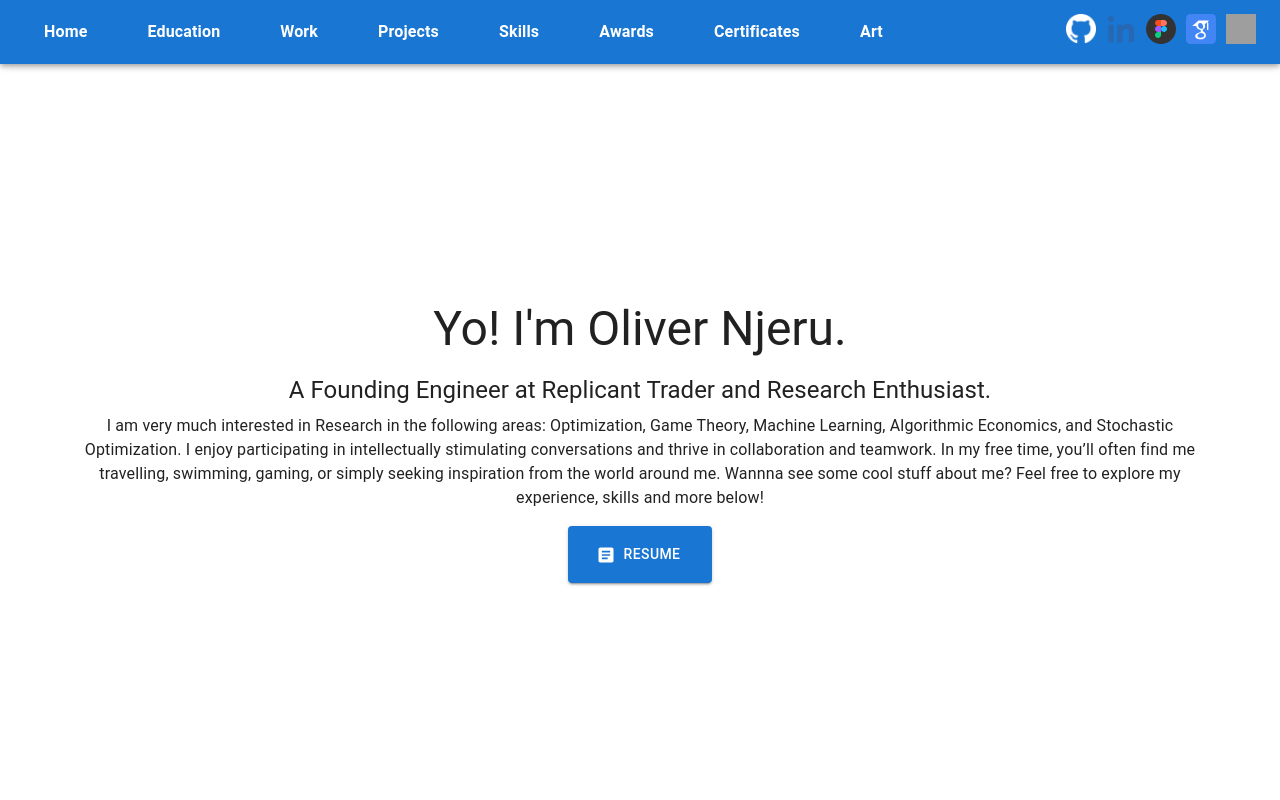
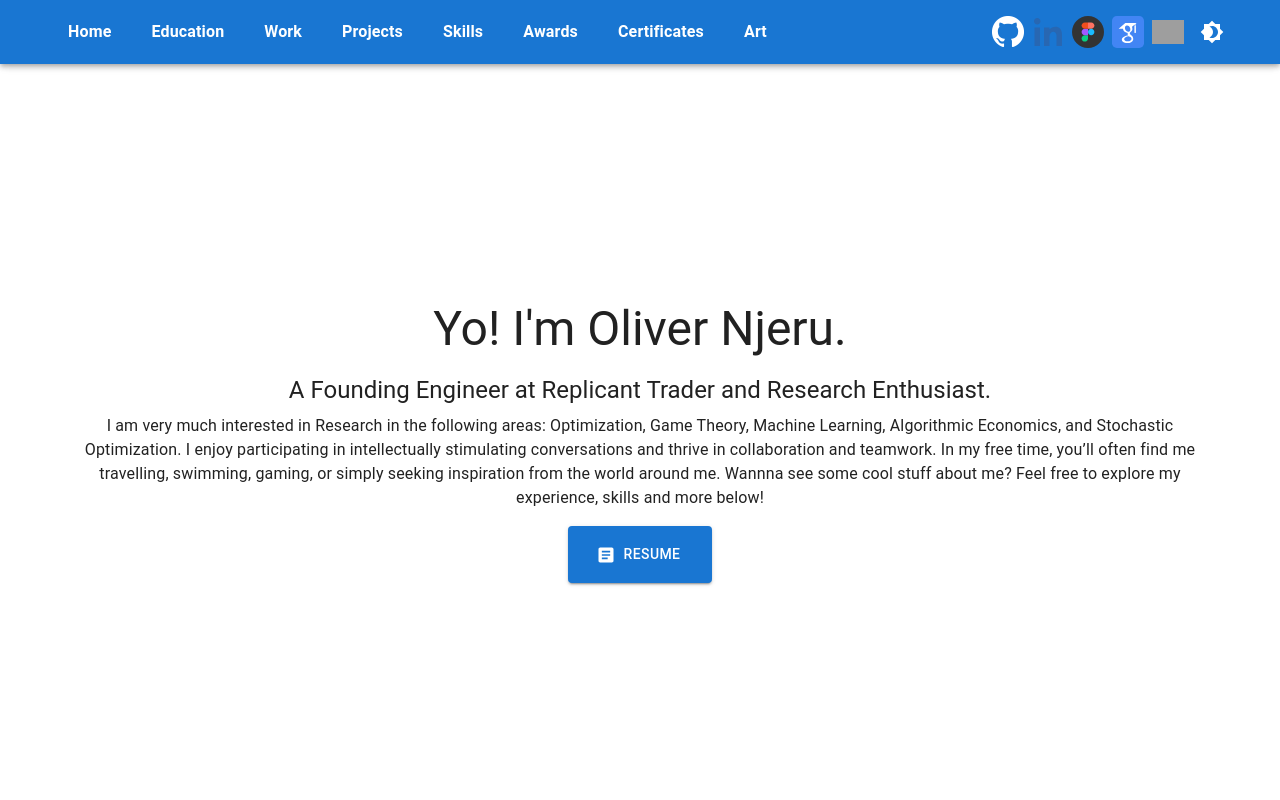
Before and after one commit to olivernjeru/olivernjeru.github.io, a React (Create React App) app: page / in a window 1280 px wide. Shown: the top 800 px of the page. Built offline with nearby package versions, Linux system fonts and the light colour scheme; grey boxes are pictures that could not be loaded.

Commit message:
feat: implement theme toggle functionality in Navbar to affect App components

```diff
--- a/src/App.js
+++ b/src/App.js
@@ -1,5 +1,11 @@
-import React, { useEffect, useState } from "react";
-import { CssBaseline, ThemeProvider, createTheme, GlobalStyles, useMediaQuery } from "@mui/material";
+import React, { useEffect, useMemo, useState,  } from "react";
+import {
+  CssBaseline,
+  GlobalStyles,
+  ThemeProvider,
+  createTheme,
+} from "@mui/material";
+
 import Navbar from "./components/Navbar";
 import HomePage from "./components/HomePage";
 import Education from "./components/Education";
@@ -13,45 +19,45 @@ import Footer from "./components/Footer";
 import Divider from "@mui/material/Divider";
 
 function App() {
-  const setThemeMode = useState(() => {
-    const savedTheme = localStorage.getItem("themeMode");
-    if (savedTheme) return savedTheme;
-    return window.matchMedia("(prefers-color-scheme: dark)").matches ? "dark" : "light";
-  })[1]; // Only keep the setter function
+  // Initialize themeMode from localStorage or system preference
+  const [themeMode, setThemeMode] = useState(() => {
+    const saved = localStorage.getItem("themeMode");
+    if (saved === "light" || saved === "dark") {
+      return saved;
+    }
+    return window.matchMedia("(prefers-color-scheme: dark)").matches
+      ? "dark"
+      : "light";
+  });
 
-  useEffect(() => {
-    // Detect system color scheme and set theme
-    const mediaQuery = window.matchMedia("(prefers-color-scheme: dark)");
-    const handleChange = () => {
-      const newTheme = mediaQuery.matches ? "dark" : "light";
-      setThemeMode(newTheme);
-      localStorage.setItem("themeMode", newTheme); // Save to localStorage
-    };
+  // Toggle handler: flip mode & persist
+  const toggleTheme = () => {
+    setThemeMode((prev) => {
+      const next = prev === "light" ? "dark" : "light";
+      localStorage.setItem("themeMode", next);
+      return next;
+    });
+  };
 
-    handleChange(); // Set initial theme based on system preference
-    mediaQuery.addEventListener("change", handleChange);
-
-    return () => {
-      mediaQuery.removeEventListener("change", handleChange);
-    };
-  }, [setThemeMode]); // Include setThemeMode in the dependency array
-
-  const prefersDarkMode = useMediaQuery('(prefers-color-scheme: dark)');
-
-  const theme = React.useMemo(
+  // Build MUI theme based on themeMode
+  const theme = useMemo(
     () =>
       createTheme({
         palette: {
-          mode: prefersDarkMode ? 'dark' : 'light',
-          primary: { main: prefersDarkMode ? '#90caf9' : '#1976d2' },
-          background: { default: prefersDarkMode ? '#121212' : '#ffffff' },
+          mode: themeMode,
+          primary: {
+            main: themeMode === "dark" ? "#90caf9" : "#1976d2",
+          },
+          background: {
+            default: themeMode === "dark" ? "#121212" : "#ffffff",
+          },
         },
       }),
-    [prefersDarkMode]
+    [themeMode]
   );
 
+  // Global scrollbar styles + Watson CSS
   useEffect(() => {
-    // Add styles to prevent overflow and make Watson Assistant responsive
     const style = document.createElement("style");
     style.innerHTML = `
       html, body {
@@ -90,41 +96,54 @@ function App() {
       <CssBaseline />
       <GlobalStyles
         styles={{
-          '*::-webkit-scrollbar': {
+          "*::-webkit-scrollbar": {
             width: 4,
             height: 4,
           },
-          '*::-webkit-scrollbar-thumb': {
-            backgroundColor: prefersDarkMode ? '#90caf9' : '#1976d2',
-            borderRadius: '8px',
+          "*::-webkit-scrollbar-thumb": {
+            backgroundColor: theme.palette.primary.main,
+            borderRadius: "8px",
           },
-          '*::-webkit-scrollbar-thumb:hover': {
-            backgroundColor: prefersDarkMode ? '#64b5f6' : '#1565c0',
+          "*::-webkit-scrollbar-thumb:hover": {
+            backgroundColor:
+              themeMode === "dark" ? "#64b5f6" : "#1565c0",
           },
-          '*::-webkit-scrollbar-track': {
-            backgroundColor: prefersDarkMode ? '#1e1e1e' : '#f4f4f4',
-            borderRadius: '8px',
+          "*::-webkit-scrollbar-track": {
+            backgroundColor:
+              themeMode === "dark" ? "#1e1e1e" : "#f4f4f4",
+            borderRadius: "8px",
           },
         }}
       />
+
       <div style={{ overflowX: "hidden", marginTop: "50px" }}>
-        <Navbar />
+        {/* Pass themeMode + toggleTheme down to Navbar */}
+        <Navbar themeMode={themeMode} toggleTheme={toggleTheme} />
+
         <HomePage />
         <Divider />
+
         <Education />
         <Divider />
+
         <Experience />
         <Divider />
+
         <Projects />
         <Divider />
+
         <Skills />
         <Divider />
+
         <Awards />
         <Divider />
+
         <Certificates />
         <Divider />
+
         <ArtGallery />
         <Divider />
+
         <Footer />
       </div>
     </ThemeProvider>
--- a/src/components/Navbar.js
+++ b/src/components/Navbar.js
@@ -1,192 +1,219 @@
 import React, { useState, useEffect } from 'react';
-import { AppBar, Toolbar, IconButton, Box, Drawer, List, ListItem, ListItemText, Typography, useMediaQuery, useTheme, Skeleton } from '@mui/material';
+import {
+  AppBar,
+  Toolbar,
+  IconButton,
+  Box,
+  Drawer,
+  List,
+  ListItem,
+  ListItemButton,
+  ListItemText,
+  Typography,
+  useMediaQuery,
+  useTheme,
+  Skeleton,
+  Button,
+  Link,
+} from '@mui/material';
+
 import MenuIcon from '@mui/icons-material/Menu';
 import CloseIcon from '@mui/icons-material/Close';
+import Brightness4Icon from '@mui/icons-material/Brightness4';
+import Brightness7Icon from '@mui/icons-material/Brightness7';
 
-const Navbar = () => {
-  const [menuOpen, setMenuOpen] = useState(false);
-  const [loading, setLoading] = useState(true); // Set loading state
+const SECTIONS = [
+  'home',
+  'education',
+  'work',
+  'projects',
+  'skills',
+  'awards',
+  'certificates',
+  'art',
+];
+
+const SOCIALS = [
+  { href: 'https://github.com/olivernjeru', src: '/assets/socials/github.png', alt: 'GitHub' },
+  { href: 'https://linkedin.com/in/olivernjeru', src: '/assets/socials/linkedin.svg', alt: 'LinkedIn' },
+  { href: 'https://figma.com/@olivernjeru', src: '/assets/socials/figma.svg', alt: 'Figma' },
+  { href: 'https://scholar.google.com/citations?user=V9-eteEAAAAJ&hl=en', src: '/assets/socials/google-scholar.svg', alt: 'Google Scholar' },
+  { href: 'https://unsplash.com/olivernjeru', src: '/assets/socials/unsplash.svg', alt: 'Unsplash' },
+];
+
+const Navbar = ({ themeMode, toggleTheme }) => {
   const theme = useTheme();
   const isMobile = useMediaQuery(theme.breakpoints.down('sm')); // Check for mobile screen size
 
-  const toggleMenu = () => {
-    setMenuOpen(!menuOpen);
-  };
+  const [loading, setLoading] = useState(true);
+  const [drawerOpen, setDrawerOpen] = useState(false);
 
-  // Use good old simulate content loading
   useEffect(() => {
-    const timer = setTimeout(() => {
-      setLoading(false); // Set loading to false after 2 seconds
-    }, 2000);
-    return () => clearTimeout(timer); // Clean up the timer on unmount
+    // simulate loading
+    const timer = setTimeout(() => setLoading(false), 2000);
+    return () => clearTimeout(timer);
   }, []);
 
-  // Handles the scroll and closes the drawer
   const handleNavigation = (sectionId) => {
     const section = document.getElementById(sectionId);
     if (section) {
-      const navbarHeight = 64; // Adjust based on your Navbar height
-      const offsetPosition = section.offsetTop - navbarHeight;
-
-      window.scrollTo({
-        top: Math.max(0, offsetPosition),
-        behavior: 'smooth',
-      });
+      const navbarHeight = 64;
+      const offset = section.offsetTop - navbarHeight;
+      window.scrollTo({ top: offset > 0 ? offset : 0, behavior: 'smooth' });
     }
-    setMenuOpen(false); // Close the drawer
+    setDrawerOpen(false);
   };
 
   return (
-    <AppBar position="fixed" sx={{ zIndex: (theme) => theme.zIndex.drawer + 1, top: 0 }}>
-      <Toolbar sx={{ display: 'flex', alignItems: 'center' }}>
-        {/* Mobile Hamburger Menu Icon */}
+    <>
+      <AppBar position="fixed" sx={{ top: 0, zIndex: theme.zIndex.drawer + 1 }}>
+        <Toolbar>
+          {/* Mobile: hamburger */}
           {isMobile && (
-          <IconButton color="inherit" edge="start" onClick={toggleMenu}>
+            <IconButton
+              edge="start"
+              color="inherit"
+              onClick={() => setDrawerOpen(true)}
+            >
               <MenuIcon />
             </IconButton>
           )}
 
-        {/* Mobile Home and Social Links */}
-        {isMobile && (
-          <Box sx={{ display: 'flex', alignItems: 'center', width: '100%', justifyContent: 'space-between' }}>
-            {loading ? (
-              <Skeleton width={100} height={40} /> // Skeleton for Home link
+          {/* Desktop nav links or mobile “Home” + icons */}
+          <Box
+            sx={{
+              flexGrow: 1,
+              display: 'flex',
+              alignItems: 'center',
+              justifyContent: isMobile ? 'space-between' : 'flex-start',
+              px: isMobile ? 1 : 3,
+            }}
+          >
+            {isMobile ? (
+              loading ? (
+                <Skeleton variant="rectangular" width={80} height={32} />
               ) : (
-              <a href="#home" style={linkStyle} onClick={(e) => { e.preventDefault(); handleNavigation('home'); }}>
+                <Button
+                  onClick={() => handleNavigation('home')}
+                  sx={{ color: '#fff', textTransform: 'none' }}
+                >
                   Home
-              </a>
+                </Button>
+              )
+            ) : (
+              SECTIONS.map((sec) =>
+                loading ? (
+                  <Skeleton
+                    key={sec}
+                    variant="rectangular"
+                    width={60}
+                    height={32}
+                    sx={{ mx: 1 }}
+                  />
+                ) : (
+                  <Link
+                    key={sec}
+                    component="button"
+                    underline="none"
+                    onClick={() => handleNavigation(sec)}
+                    sx={{
+                      color: '#fff',
+                      fontWeight: 600,
+                      mx: 1.5,
+                      '&:hover': { backgroundColor: 'rgba(255,255,255,0.1)' },
+                      px: 1,
+                    }}
+                  >
+                    {sec.charAt(0).toUpperCase() + sec.slice(1)}
+                  </Link>
+                )
+              )
             )}
-            <SocialLinks loading={loading} />
           </Box>
-        )}
 
-        {/* Desktop Navigation Links */}
-        {!isMobile && (
-          <Box sx={{ display: 'flex', justifyContent: 'left', width: '100%' }}>
-            <div className="nav-links" style={{ margin: 0, padding: 0 }}>
-              <div style={navLinksContainerStyle}>
-                {loading ? (
-                  [...Array(8)].map((_, index) => (
-                    <Skeleton key={index} width={100} height={40} sx={{ margin: '5px' }} />
+          {/* Theme toggle + Social icons */}
+          <Box sx={{ display: 'flex', alignItems: 'center', gap: 1, pr: isMobile ? 1 : 3 }}>
+            {loading
+              ? SOCIALS.map((_, i) => (
+                <Skeleton key={i} variant="circular" width={32} height={32} />
               ))
-                ) : (
-                  ['home', 'education', 'work', 'projects', 'skills', 'awards', 'certificates', 'art'].map((section) => (
-                    <a
-                      href={`#${section}`}
-                      style={linkStyle}
-                      key={section}
-                      onClick={(e) => { e.preventDefault(); handleNavigation(section); }}
+              : SOCIALS.map((s) => (
+                <IconButton
+                  key={s.alt}
+                  component="a"
+                  href={s.href}
+                  target="_blank"
+                  rel="noopener"
+                  sx={{
+                    width: 32,
+                    height: 32,
+                    p: 0,
+                  }}
                 >
-                      {capitalizeFirstLetter(section)}
-                    </a>
-                  ))
-                )}
-              </div>
-            </div>
+                  <Box
+                    component="img"
+                    src={s.src}
+                    alt={s.alt}
+                    sx={{
+                      width: '100%',
+                      height: '100%',
+                      objectFit: 'contain',
+                    }}
+                  />
+                </IconButton>
+              ))}
+
+            <IconButton color="inherit" onClick={toggleTheme}>
+              {themeMode === 'dark' ? <Brightness7Icon /> : <Brightness4Icon />}
+            </IconButton>
           </Box>
-        )}
+        </Toolbar>
+      </AppBar>
 
-        {/* Social Links Section - Desktop */}
-        {!isMobile && <SocialLinks loading={loading} />}
-      </Toolbar>
-
-      {/* Mobile Navigation Drawer */}
-      <Drawer open={menuOpen} onClose={toggleMenu} sx={{ zIndex: (theme) => theme.zIndex.drawer + 2 }}>
-        <Box sx={{ width: 250, position: 'relative', height: '100%' }} role="presentation">
-          {/* Drawer Header */}
-          <Box sx={{ display: 'flex', alignItems: 'center', justifyContent: 'center', padding: '16px', borderBottom: '1px solid #444', position: 'relative' }}>
-            <Typography variant="h6" component="div" sx={{ flexGrow: 1, textAlign: 'center' }}>
-              Oliver Njeru
-            </Typography>
-            <IconButton onClick={toggleMenu} sx={{ position: 'absolute', top: '8px', right: '8px' }}>
+      {/* Mobile drawer */}
+      <Drawer
+        open={drawerOpen}
+        onClose={() => setDrawerOpen(false)}
+        ModalProps={{ keepMounted: true }}
+      >
+        <Box sx={{ width: 240 }} role="presentation">
+          <Box
+            sx={{
+              display: 'flex',
+              alignItems: 'center',
+              justifyContent: 'space-between',
+              px: 2,
+              py: 1.5,
+              borderBottom: `1px solid ${theme.palette.divider}`,
+            }}
+          >
+            <Typography variant="h6">Oliver Njeru</Typography>
+            <IconButton onClick={() => setDrawerOpen(false)}>
               <CloseIcon />
             </IconButton>
           </Box>
-
-          {/* Drawer Links */}
           <List>
-            {loading ? (
-              [...Array(7)].map((_, index) => (
-                <Skeleton key={index} width="100%" height={40} sx={{ marginBottom: '5px' }} />
+            {loading
+              ? SECTIONS.slice(1).map((_, i) => (
+                <Skeleton key={i} variant="rectangular" width="80%" height={32} sx={{ m: 1 }} />
               ))
-            ) : (
-              ['education', 'work', 'projects', 'skills', 'awards', 'certificates', 'art'].map((section) => (
-                <ListItem button onClick={() => handleNavigation(section)} key={section}>
-                  <ListItemText primary={capitalizeFirstLetter(section)} sx={drawerLinkStyle} />
+              : SECTIONS.slice(1).map((sec) => (
+                <ListItem key={sec} disablePadding>
+                  <ListItemButton onClick={() => handleNavigation(sec)}>
+                    <ListItemText
+                      primary={sec.charAt(0).toUpperCase() + sec.slice(1)}
+                      slotProps={{
+                        primary: { sx: { fontWeight: 600 } },
+                      }}
+                    />
+                  </ListItemButton>
                 </ListItem>
-              ))
-            )}
+              ))}
           </List>
         </Box>
       </Drawer>
-    </AppBar>
+    </>
   );
 };
 
-// Social Links Component
-const SocialLinks = ({ loading }) => (
-  <Box sx={{ display: 'flex', justifyContent: 'flex-end', gap: '10px' }}>
-    {loading ? (
-      [...Array(5)].map((_, index) => (
-        <Skeleton key={index} variant="circle" width={40} height={40} />
-      ))
-    ) : (
-      [
-        { href: 'https://github.com/olivernjeru', src: 'assets/socials/github.png', alt: 'GitHub' },
-        { href: 'https://linkedin.com/in/olivernjeru', src: 'assets/socials/linkedin.svg', alt: 'LinkedIn' },
-        { href: 'https://figma.com/@olivernjeru', src: 'assets/socials/figma.svg', alt: 'Figma' },
-        { href: 'https://scholar.google.com/citations?user=V9-eteEAAAAJ&hl=en', src: 'assets/socials/google-scholar.svg', alt: 'Google Scholar' },
-        { href: 'https://unsplash.com/olivernjeru', src: 'assets/socials/unsplash.svg', alt: 'Unsplash' }
-      ].map((social) => (
-        <a href={social.href} target="blank" rel="noopener" key={social.alt}>
-          <img src={social.src} alt={social.alt} style={socialIconStyle} />
-        </a>
-      ))
-    )}
-  </Box>
-);
-
-// Capitalize the first letter of each section for display
-const capitalizeFirstLetter = (string) => string.charAt(0).toUpperCase() + string.slice(1);
-
-// CSS styles in JavaScript
-const linkStyle = {
-  textDecoration: 'none',
-  fontWeight: 'bold',
-  padding: '10px 20px',
-  borderRadius: '5px',
-  transition: 'color 0.3s ease, background-color 0.3s ease',
-  color: '#fff',
-};
-
-const socialIconStyle = {
-  width: '30px',
-  height: '30px',
-  transition: 'transform 0.3s ease',
-  '&:hover': {
-    transform: 'scale(1.1)',
-  },
-};
-
-const navLinksContainerStyle = {
-  display: 'flex',
-  justifyContent: 'center',
-  gap: '20px',
-  listStyleType: 'none',
-  padding: 0,
-  margin: 0,
-};
-
-const drawerLinkStyle = {
-  fontSize: '16px',
-  fontWeight: 'bold',
-  padding: '12px 0',
-};
-
-// Hover effect for links
-linkStyle['&:hover'] = {
-  backgroundColor: '#444',
-  color: '#ffcc00',
-};
-
 export default Navbar;
```
Lines whose indentation alone changed are shown as unchanged.
